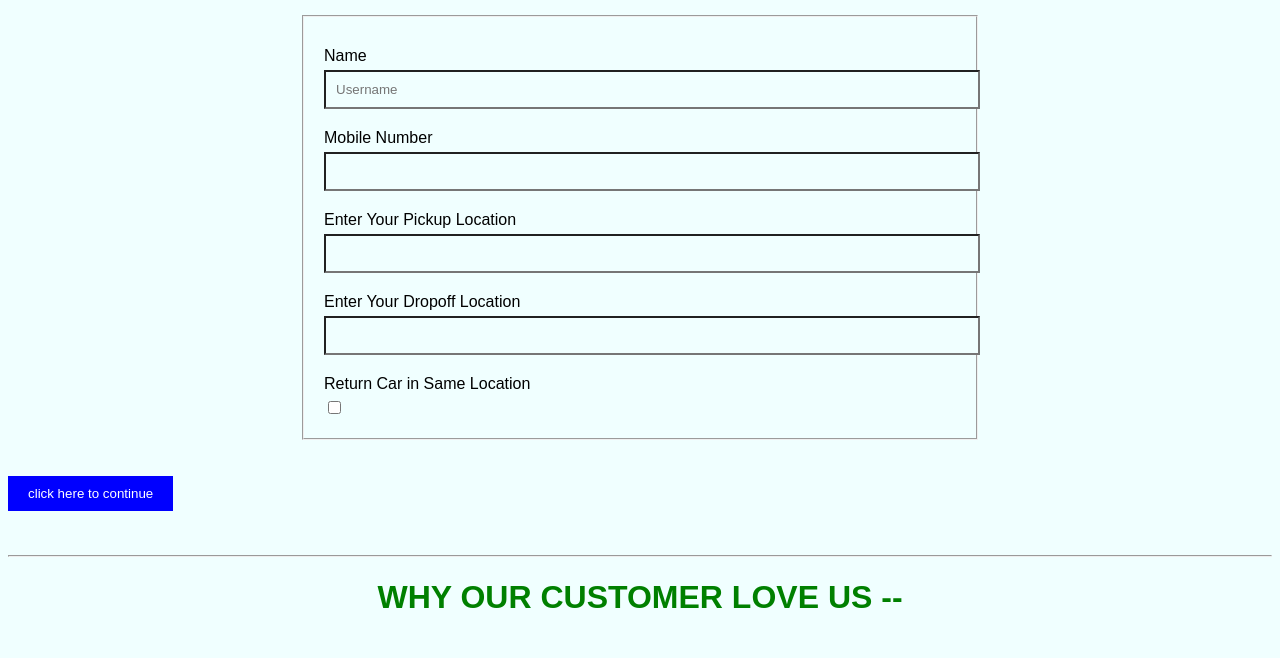
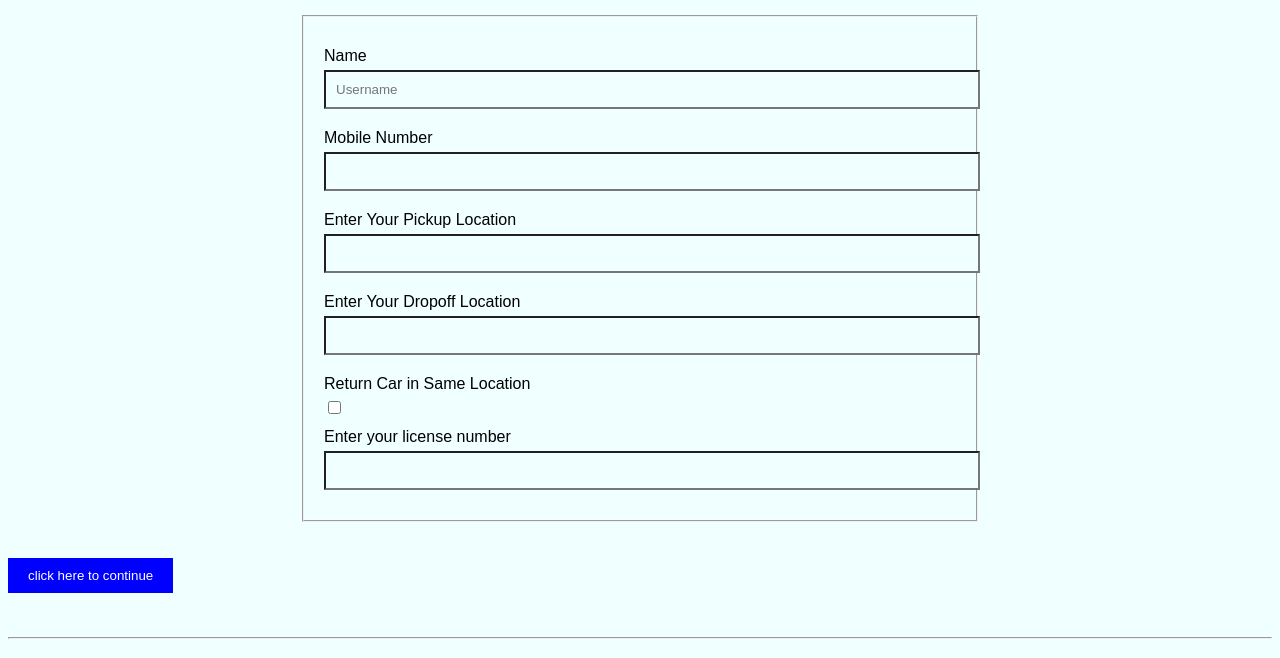
Before and after one commit to Tanishk514/rental-cars, a plain HTML site: page index.html in a window 1280 px wide. Shown: the part 134-792 px from the top of the page. Drawn offline with Linux system fonts and the light colour scheme.

Commit message:
Update index.html

```diff
--- a/index.html
+++ b/index.html
@@ -72,6 +72,8 @@
             <label>Return Car in Same Location</label>
             <input type="checkbox" name="Return Car in Same Location" >
 
+            <label for="license">Enter your license number</label>
+            <input type="number" id="license" name="LICENSE NUMBER" required>
 
 
         </form>
```
